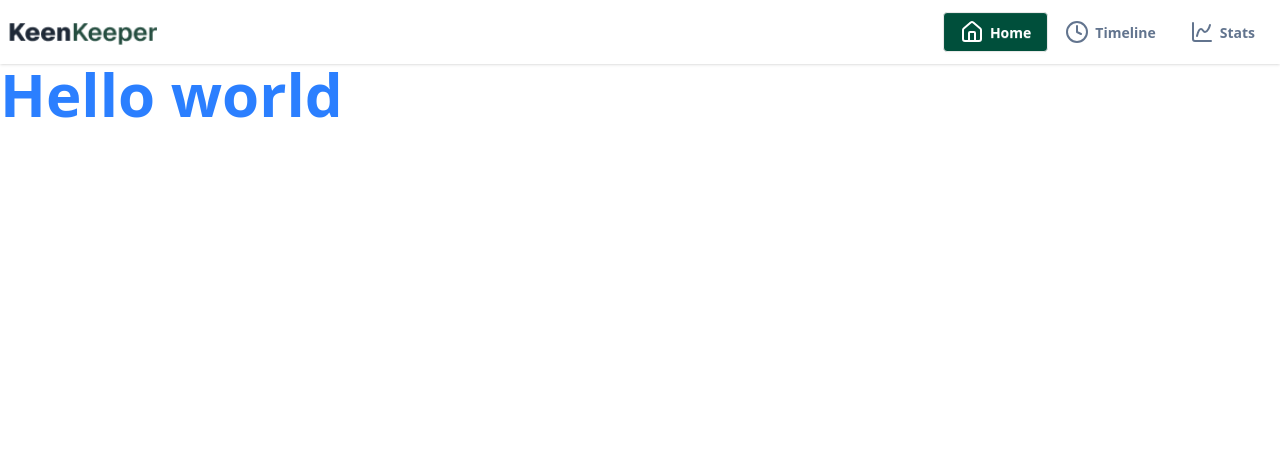
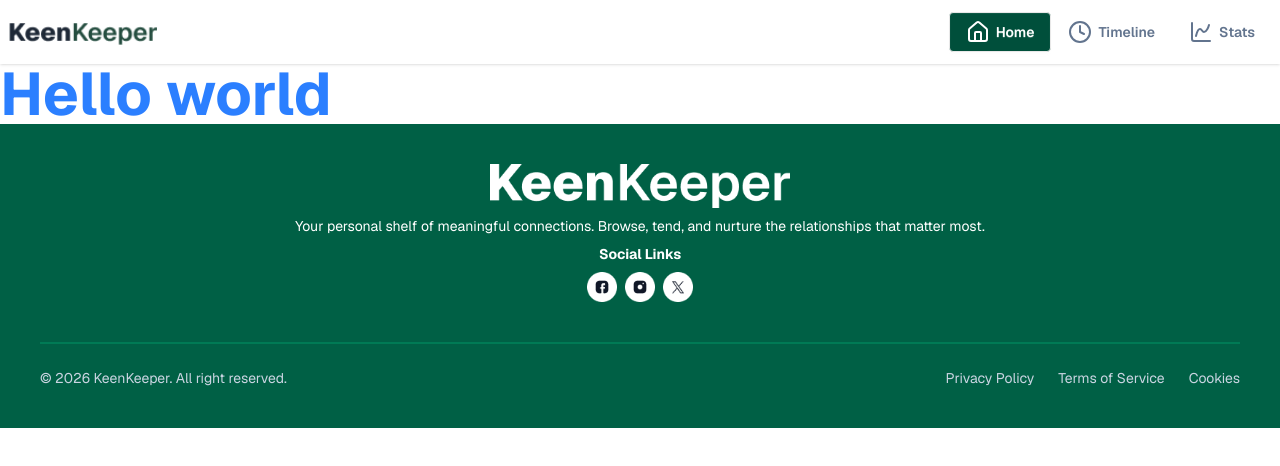
Before and after one commit to Saharier36/Keen-Keeper, a Next.js app: page / in a window 1280 px wide. Shown: the top 466 px of the page. Built offline with nearby package versions, Linux system fonts and the light colour scheme.

Commit message:
Added footer

```diff
--- a/src/app/layout.js
+++ b/src/app/layout.js
@@ -1,14 +1,10 @@
-import { Geist, Geist_Mono } from "next/font/google";
+import { Geist } from "next/font/google";
 import "./globals.css";
 import Navbar from "@/components/Navbar/Navbar";
+import Footer from "@/components/Footer/Footer";
 
 const geistSans = Geist({
   variable: "--font-geist-sans",
-  subsets: ["latin"],
-});
-
-const geistMono = Geist_Mono({
-  variable: "--font-geist-mono",
   subsets: ["latin"],
 });
 
@@ -22,13 +18,12 @@ export default function RootLayout({ children }) {
     <html
       data-theme="light"
       lang="en"
-      className={`${geistSans.variable} ${geistMono.variable} h-full antialiased`}
+      className={`${geistSans.className}  h-full antialiased`}
     >
       <body className="min-h-full flex flex-col">
-        <Navbar/>
-        <main>
-          {children}
-        </main>
+        <Navbar />
+        <main>{children}</main>
+        <Footer />
       </body>
     </html>
   );
--- /dev/null
+++ b/src/components/Footer/Footer.jsx
@@ -0,0 +1,41 @@
+import logoXl from "@/assets/logo-xl.png";
+import fbLogo from "@/assets/facebook.png";
+import instaLogo from "@/assets/instagram.png";
+import xLogo from "@/assets/twitter.png";
+import Image from "next/image";
+import Link from "next/link";
+const Footer = () => {
+  return (
+    <footer className="footer footer-horizontal footer-center bg-emerald-800 text-white p-10">
+      <aside>
+        <Image src={logoXl} alt="KeenKeeper Logo" width={300} height={200} />
+        <p>
+          Your personal shelf of meaningful connections. Browse, tend, and
+          nurture the relationships that matter most.
+        </p>
+        <p className="font-bold">Social Links</p>
+        <nav className="flex gap-2">
+          <Image src={fbLogo} alt="Facebook Logo" width={30} height={30} />
+          <Image src={instaLogo} alt="Instagram Logo" width={30} height={30} />
+          <Image src={xLogo} alt="Twitter Logo" width={30} height={30} />
+        </nav>
+      </aside>
+      <div className="container flex flex-col md:flex-row justify-between text-slate-300 border-t-2 border-emerald-700 pt-6">
+        <p>&copy; {new Date().getFullYear()} KeenKeeper. All right reserved.</p>
+        <div className="flex justify-center gap-6">
+          <Link href="/privacyPolicy" className="link link-hover">
+            Privacy Policy
+          </Link>
+          <Link href="/termsOfService" className="link link-hover">
+            Terms of Service
+          </Link>
+          <Link href="/cookies" className="link link-hover">
+            Cookies
+          </Link>
+        </div>
+      </div>
+    </footer>
+  );
+};
+
+export default Footer;
--- a/src/components/Navbar/Navbar.jsx
+++ b/src/components/Navbar/Navbar.jsx
@@ -1,21 +1,24 @@
 "use client";
 import Image from "next/image";
-import img from "@/assets/logo.png";
+import logo from "@/assets/logo.png";
 import { ChartSpline, Clock4, House } from "lucide-react";
 import Link from "next/link";
 import { usePathname } from "next/navigation";
+
 const Navbar = () => {
   const pathname = usePathname();
+
   const navLinks = [
     { name: "Home", href: "/", icon: <House /> },
     { name: "Timeline", href: "/timeline", icon: <Clock4 /> },
     { name: "Stats", href: "/stats", icon: <ChartSpline /> },
   ];
+
   return (
     <div className="navbar bg-base-100 shadow-sm">
       <div className="navbar-start">
         <Link href={"/"}>
-          <Image src={img} alt="KeenKeeper Logo" width={150} height={100} />
+          <Image src={logo} alt="KeenKeeper Logo" width={150} height={100} />
         </Link>
       </div>
 
```
